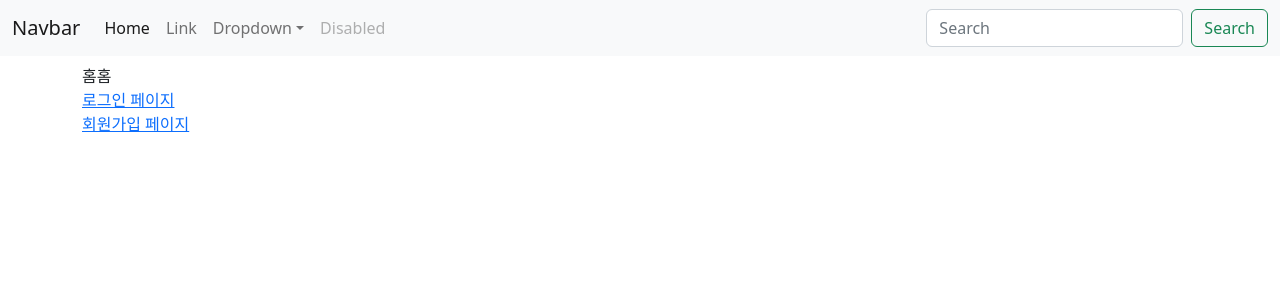
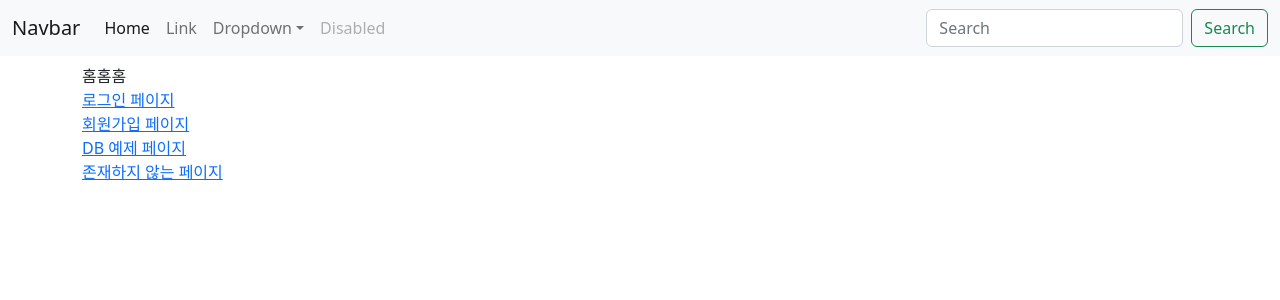
Before and after one commit to KGU-Team-Avocado/avocado-hero-web, a React (Create React App) app: page / in a window 1280 px wide. Shown: the top 300 px of the page. Built offline with nearby package versions, Linux system fonts and the light colour scheme.

Commit message:
예제 페이지 추가

```diff
--- a/src/App.js
+++ b/src/App.js
@@ -5,6 +5,7 @@ import { Link, Route, Routes } from 'react-router-dom';
 import DefaultLayout from './component/common/DefaultLayout';
 import SignInContainer from './container/sign/sign_in/SignInContainer';
 import SignUpContainer from './container/sign/sign_up/SignUpContainer';
+import ExampleContainer from './container/example/ExampleContainer';
 
 function App() {
   return (
@@ -16,6 +17,7 @@ function App() {
         <Route path="/" element={<HomeContainer />} />
         <Route path="signin" element={<SignInContainer />} />
         <Route path="signup" element={<SignUpContainer />} />
+        <Route path="example" element={<ExampleContainer />} />
         <Route
           path="*"
           element={
--- /dev/null
+++ b/src/container/example/ExampleContainer.js
@@ -0,0 +1,9 @@
+const ExampleContainer = () => {
+    return(
+        <div>
+            여기에다가 예제 적어주기
+        </div>
+    )
+}
+
+export default ExampleContainer;
--- a/src/container/home/HomeContainer.js
+++ b/src/container/home/HomeContainer.js
@@ -3,13 +3,19 @@ import { Link } from "react-router-dom";
 const HomeContainer = () => {
     return (
         <div>
-            홈홈
+            홈홈홈
             <div>
                 <Link to='signin'>로그인 페이지</Link>
             </div>
             <div>
                 <Link to='signup'>회원가입 페이지</Link>
             </div>
+            <div>
+                <Link to='example'>DB 예제 페이지</Link>
+            </div>
+            <div>
+                <Link to='zz'>존재하지 않는 페이지</Link>
+            </div>
         </div>
     )
 }
```
